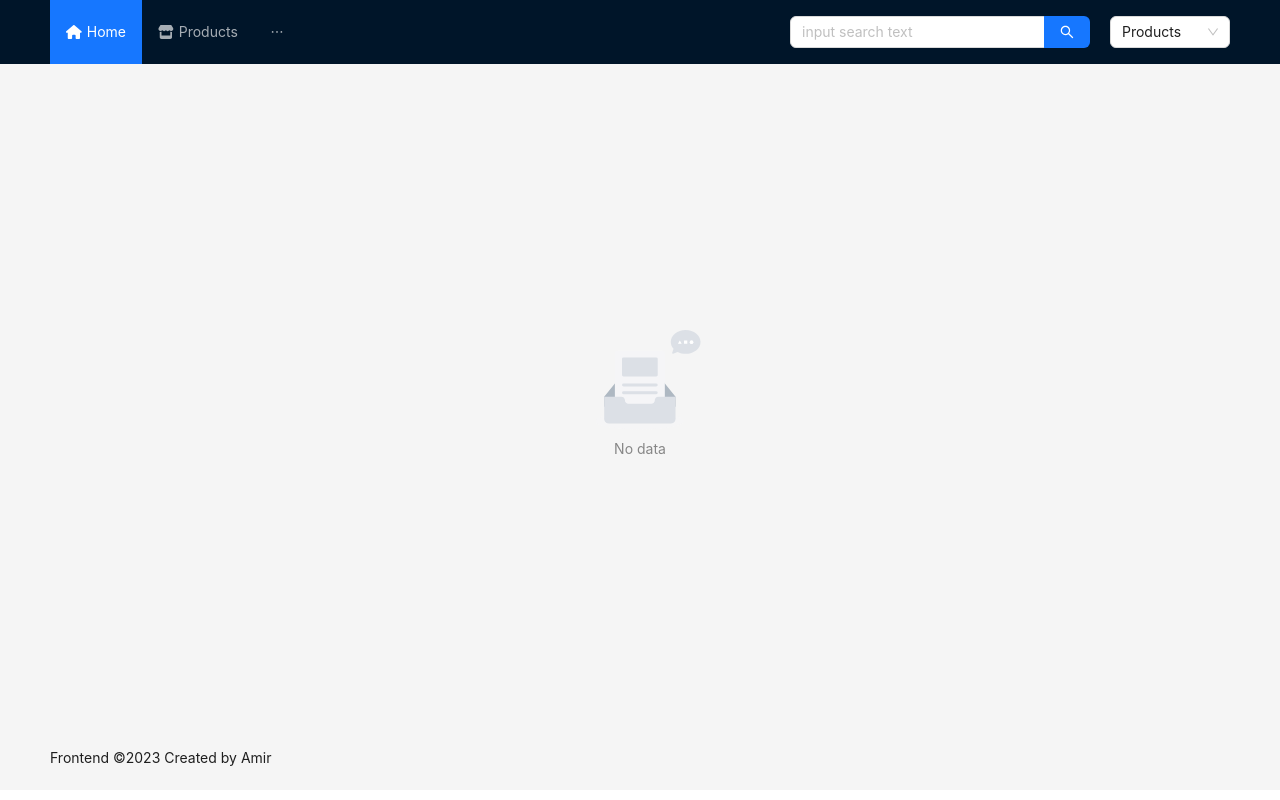
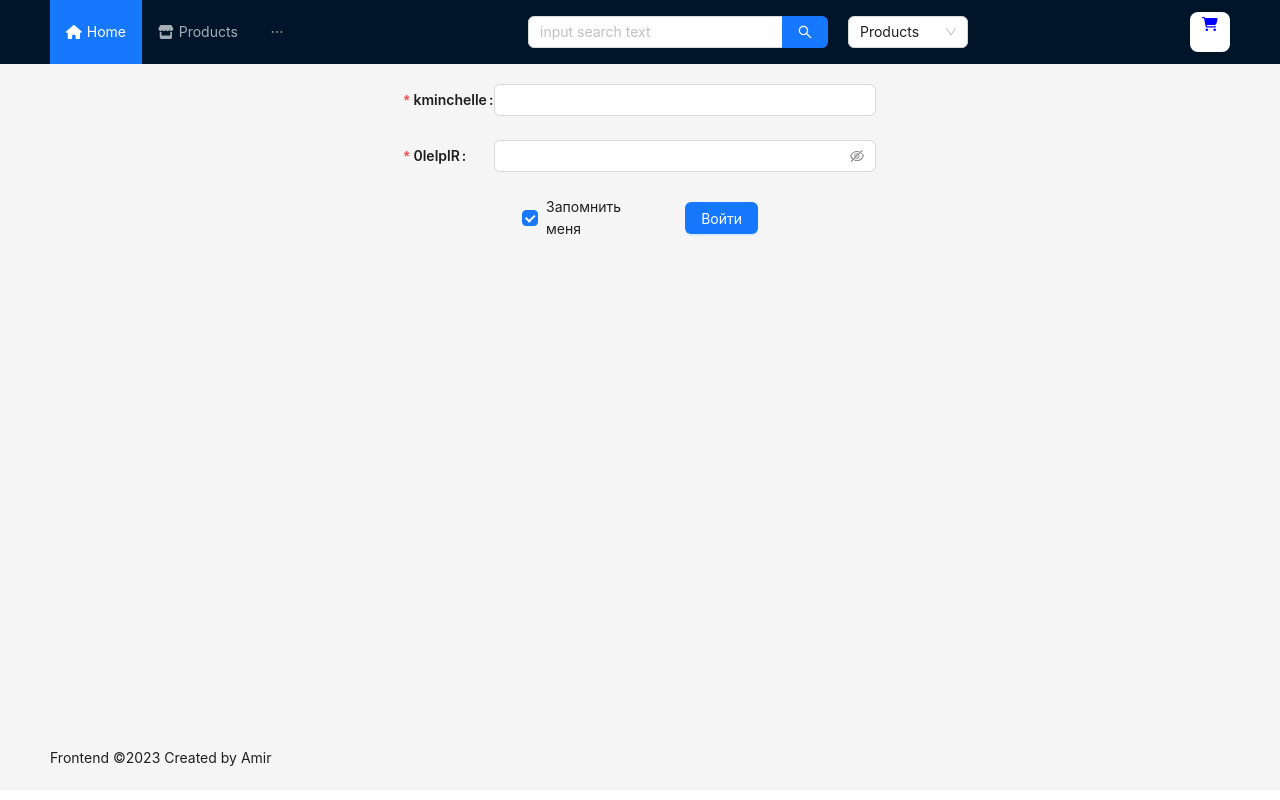
Before and after one commit to Midengrows1/StreApp, a React (Vite) app: page /auth in a window 1280 px wide. Before the commit this address led to /search. Built offline with nearby package versions, Linux system fonts and the light colour scheme.

Commit message:
ready basket & search

```diff
--- a/src/App.jsx
+++ b/src/App.jsx
@@ -19,7 +19,7 @@ const App = () => {
         <Route path="/" element={<LayoutApp />}>
           <Route path="auth" element={<Login />}></Route>
           <Route element={<PrivateRoute />}>
-            <Route index element={<Home></Home>} />
+            <Route  path="/" index element={<Home></Home>} />
           </Route>
           <Route path="products" element={<Products></Products>}></Route>
           <Route path="posts" element={<Posts></Posts>}></Route>
--- a/src/components/HeaderMenu/HeaderMenu.jsx
+++ b/src/components/HeaderMenu/HeaderMenu.jsx
@@ -1,16 +1,17 @@
 import s from "./header.module.css";
 import { AudioOutlined } from "@ant-design/icons";
-import { Layout, Menu, Button, Input, Select } from "antd";
+import { Layout, Menu, Button, Input, Select, Avatar, Badge } from "antd";
 const { Search } = Input;
 import { Link, NavLink, useNavigate } from "react-router-dom";
 import { useDispatch, useSelector } from "react-redux";
 import { FontAwesomeIcon } from "@fortawesome/react-fontawesome";
-import { handleChangeType } from "../../store/authSlice";
+import { handleChangeType, openDrawer } from "../../store/authSlice";
 import {
   faRightToBracket,
   faHouse,
   faStore,
   faRectangleList,
+  faCartShopping,
 } from "@fortawesome/free-solid-svg-icons";
 const { Header } = Layout;
 import { signOut } from "../../store/authSlice";
@@ -38,20 +39,29 @@ const options = [
 const HeaderMenu = () => {
   const [selectedType, setSelectedType] = useState("products");
   const [searchedItem, setSearchedItem] = useState("");
+  const purchasedProduct = useSelector((state) => state.auth.cart);
+  const [count, setCount] = useState(5);
   const dispatch = useDispatch();
   const navigate = useNavigate();
   const signstate = useSelector((state) => state.auth.signState);
+  const increase = () => {
+    setCount(count + 1);
+  };
+  const decline = () => {
+    let newCount = count - 1;
+    if (newCount < 0) {
+      newCount = 0;
+    }
+    setCount(newCount);
+  };
   const signingOut = () => {
     dispatch(signOut());
     navigate("/auth");
   };
   const onSearch = (value) => {
     setSearchedItem(value);
-    navigate(`/search?q=${searchedItem}&type=${selectedType}`);
+    navigate(`search?q=${value}&type=${selectedType}`);
   };
-  useEffect(() => {
-    onSearch(searchedItem);
-  }, [searchedItem, selectedType]);
   const handleChange = (value) => {
     setSelectedType(value);
     onSearch(searchedItem);
@@ -112,6 +122,18 @@ const HeaderMenu = () => {
           options={options}
         />
       </div>
+      <Badge
+        count={purchasedProduct.length}
+        overflowCount={99}
+        onClick={() => dispatch(openDrawer())}
+      >
+        <Avatar shape="square" size="large" className={s.header__cart}>
+          <FontAwesomeIcon
+            icon={faCartShopping}
+            className={s.cart_shopping}
+          ></FontAwesomeIcon>
+        </Avatar>
+      </Badge>
       {signstate ? (
         <Link to="/logout">
           <Button
--- a/src/components/HeaderMenu/header.module.css
+++ b/src/components/HeaderMenu/header.module.css
@@ -31,3 +31,13 @@
   align-items: center;
   gap: 20px;
 }
+.header__cart {
+  display: inline-block;
+  align-items: center;
+  color: blue;
+  background: #fff;
+  cursor: pointer;
+}
+.cart_shopping:hover {
+  transform: scale(1.1);
+}
--- a/src/components/LayoutApp/LayoutApp.jsx
+++ b/src/components/LayoutApp/LayoutApp.jsx
@@ -1,16 +1,19 @@
 import React from "react";
 // Antd design imports
+import { Drawer } from "antd";
 const { Content, Footer } = Layout;
+import { useDispatch, useSelector } from "react-redux";
+import { openDrawer } from "../../store/authSlice";
 import { Breadcrumb, Layout, theme } from "antd";
 // ------------------------------
 import HeaderMenu from "../HeaderMenu";
 import { Outlet } from "react-router-dom";
 import s from "./layout.module.css";
 const LayoutApp = () => {
-  const {
-    token: { colorBgContainer },
-  } = theme.useToken();
+  const dispatch = useDispatch();
   const isLogin = false;
+  const open = useSelector((state) => state.auth.drawerOpen);
+  const purchasedProduct = useSelector((state) => state.auth.cart);
   return (
     <Layout>
       <HeaderMenu></HeaderMenu>
@@ -18,6 +21,16 @@ const LayoutApp = () => {
         <div className={s.container}>
           <Outlet></Outlet>
         </div>
+        <Drawer
+          title="Basic Drawer"
+          placement="right"
+          onClose={() => dispatch(openDrawer())}
+          open={open}
+        >
+          {purchasedProduct.map((item, index) => {
+            return <p key={item.id}>{item.title}</p>;
+          })}
+        </Drawer>
       </Content>
       <Footer>Frontend ©2023 Created by Amir </Footer>
     </Layout>
--- a/src/components/Product/Product.jsx
+++ b/src/components/Product/Product.jsx
@@ -1,11 +1,20 @@
 import React from "react";
 import { Divider, Button } from "antd";
 import StarRatings from "react-star-ratings";
-import { Link } from "react-router-dom";
+import { Link, useNavigate } from "react-router-dom";
 import s from "./product.module.css";
+import { useDispatch, useSelector } from "react-redux";
+import { addCart, openDrawer } from "../../store/authSlice";
 const Product = ({ prod }) => {
   const { id, title, brand, images, description, category, price, rating } =
     prod;
+  const navigate = useNavigate();
+  const dispatch = useDispatch();
+  const purchaseItem = () => {
+    // alert(123);
+    dispatch(addCart(prod));
+    dispatch(openDrawer());
+  };
   return (
     <li key={id} className={s.product}>
       <div className={s.product__brand}>
@@ -41,7 +50,9 @@ const Product = ({ prod }) => {
             <Link to={`/products/${id}`}>
               <Button type="primary">More</Button>
             </Link>
-            <Button type="default"> Buy</Button>
+            <Button type="default" onClick={() => purchaseItem()}>
+              Buy
+            </Button>
           </div>
         </div>
       </div>
--- /dev/null
+++ b/src/pages/CategoryType/index.jsx
@@ -0,0 +1,2 @@
+import CategoryType from "./CategoryType";
+export default CategoryType;
--- a/src/pages/SearchPage/SearchPage.jsx
+++ b/src/pages/SearchPage/SearchPage.jsx
@@ -22,7 +22,6 @@ const SearchPage = () => {
     };
     getSearchedData(selectedState || searchType);
   };
-
   useEffect(() => {
     if (searchInput.length >= 1) {
       onSearch();
@@ -35,17 +34,7 @@ const SearchPage = () => {
       {searchData.length > 0 ? (
         searchData.map((item) => {
           return !!item.images ? (
-            // <Card
-            //   key={item.id}
-            //   hoverable
-            //   style={{
-            //     width: 240,
-            //   }}
-            //   cover={<img alt="example" src={item?.images[0]} />}
-            // >
-            //   <Meta title={item.title} description={item.description} />
-            // </Card>
-            <Product prod={item}></Product>
+            <Product prod={item} key={item.id}></Product>
           ) : (
             <Post key={item.id} post={item}></Post>
           );
--- a/src/pages/SingleProduct/SingleProduct.jsx
+++ b/src/pages/SingleProduct/SingleProduct.jsx
@@ -8,9 +8,10 @@ import axios from "axios";
 import StarRatings from "react-star-ratings";
 import { addCart } from "../../store/authSlice";
 import { useDispatch, useSelector } from "react-redux";
+import { openDrawer } from "../../store/authSlice";
 const SingleProduct = () => {
   const [product, setProduct] = useState([null]);
-  const [open, setOpen] = useState(false);
+  const open = useSelector((state) => state.auth.drawerOpen);
   const navigate = useNavigate();
   const { id } = useParams();
   const goBack = () => navigate(-1);
@@ -22,8 +23,9 @@ const SingleProduct = () => {
     setProduct(data);
   };
   const buyProduct = (product) => {
-    setOpen(true);
+    // setOpen(true);
     dispatch(addCart(product));
+    dispatch(openDrawer());
     console.log(purchasedProduct[0].title);
   };
 
@@ -69,10 +71,10 @@ const SingleProduct = () => {
           <Drawer
             title="Basic Drawer"
             placement="right"
-            onClose={() => setOpen(false)}
+            onClose={() => dispatch(openDrawer())}
             open={open}
           >
-            {purchasedProduct.map((item,index) => {
+            {purchasedProduct.map((item, index) => {
               return <p key={id}>{item.title}</p>;
             })}
           </Drawer>
--- a/src/store/authSlice.js
+++ b/src/store/authSlice.js
@@ -6,6 +6,7 @@ const initialState = {
   signState: false,
   cart: [],
   productType: "products",
+  drawerOpen: false,
 };
 
 const authSlice = createSlice({
@@ -28,10 +29,19 @@ const authSlice = createSlice({
       console.log(action.payload);
       state.productType = action.payload;
     },
+    openDrawer(state, action) {
+      state.drawerOpen = !state.drawerOpen;
+    },
   },
   extraReducers: {},
 });
-export const { authUser, getAllPosts, signOut, addCart, handleChangeType } =
-  authSlice.actions;
+export const {
+  authUser,
+  getAllPosts,
+  signOut,
+  addCart,
+  handleChangeType,
+  openDrawer,
+} = authSlice.actions;
 
 export default authSlice.reducer;
```
Also changed, not shown: src/pages/CategoryType/CategoryType.jsx (added, +7 -0 lines), src/pages/CategoryType/categoryType.module.css (added).
